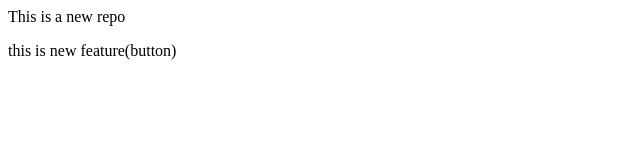
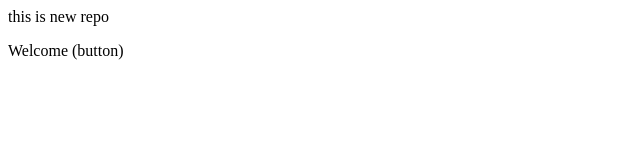
Before and after one commit to aanchaldave12/local-repo, a plain HTML site: page index.html in a window 1280 px wide. Shown: the full height of the page, 0-640 px from the left. Drawn offline with Linux system fonts and the light colour scheme.

```diff
--- a/index.html
+++ b/index.html
@@ -1,2 +1,2 @@
-<p>This is a new repo</p>
-<p>this is new feature(button)</p>
+<p>this is new repo</p>
+<p>Welcome (button)</p>
```
